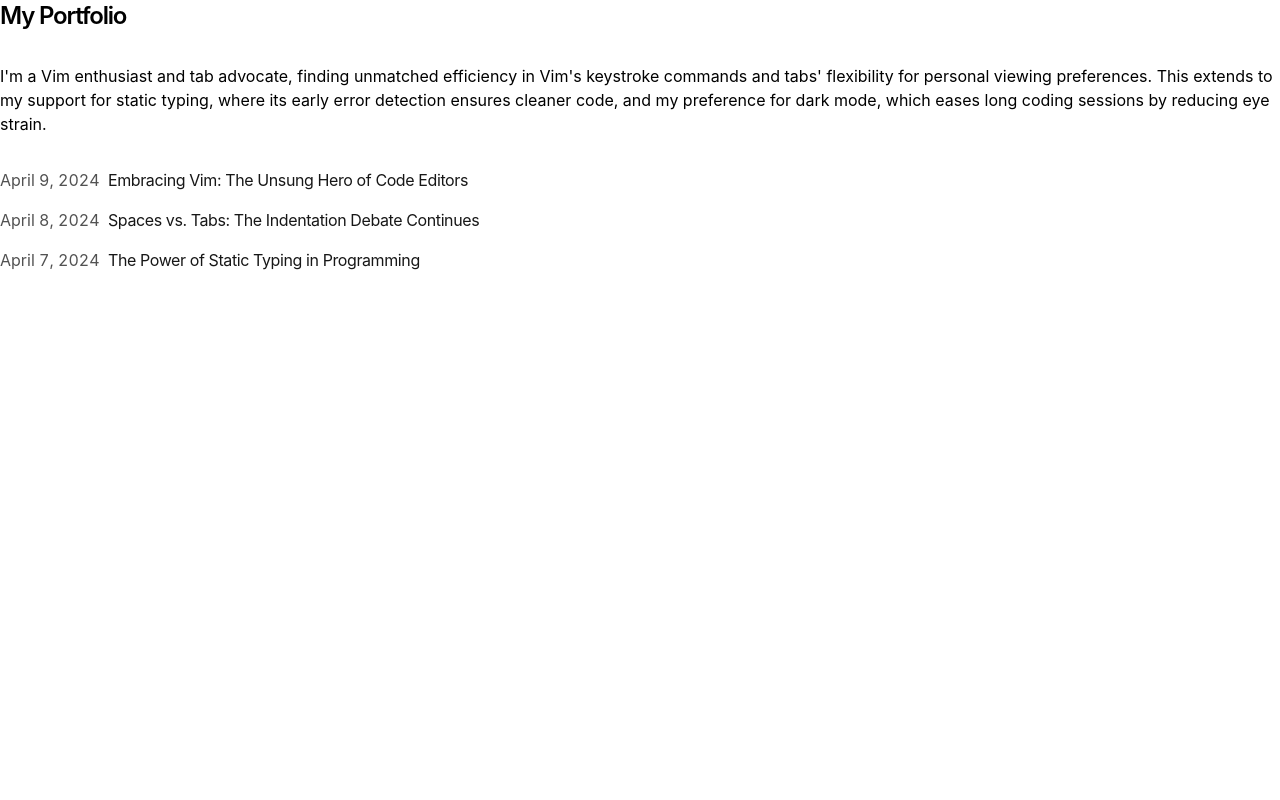
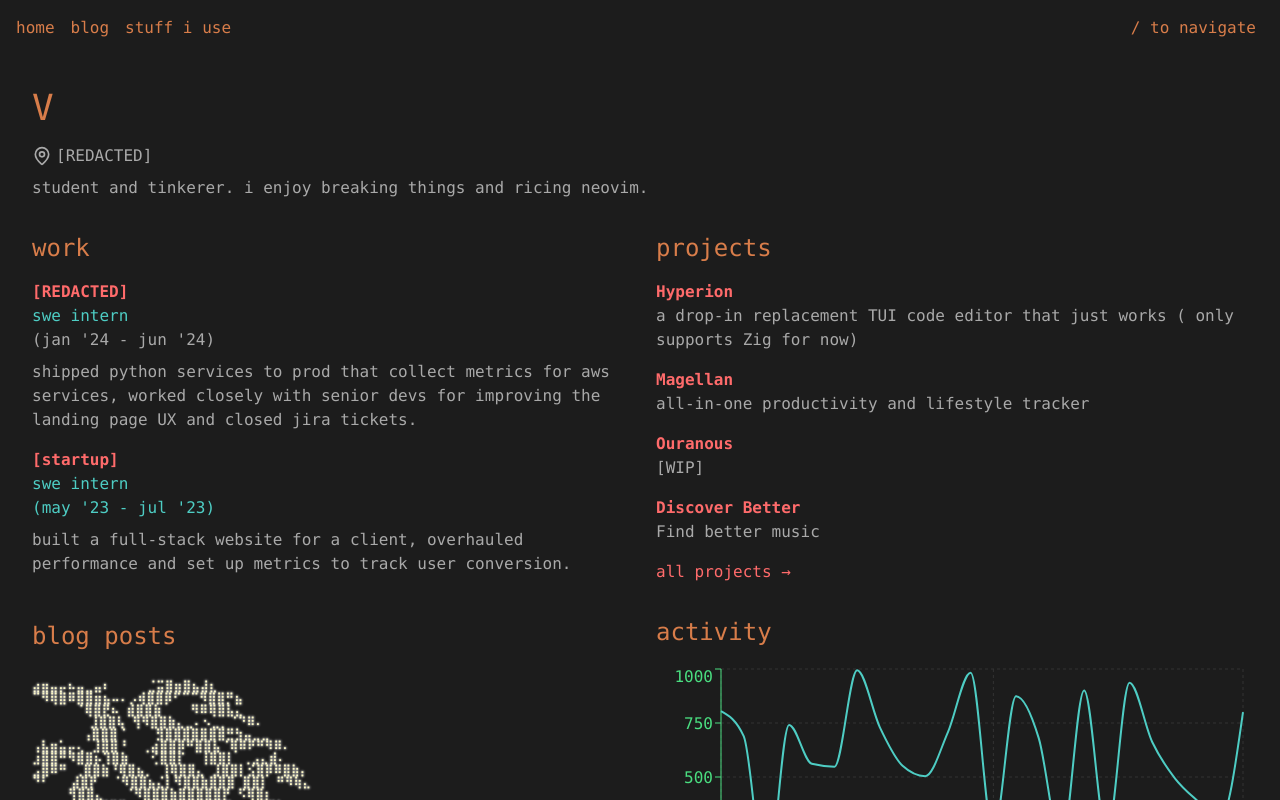
Before and after one commit to covixx/Portfolio, a Next.js app: page / in a window 1280 px wide. Shown: the top 800 px of the page. Built offline with nearby package versions, Linux system fonts and the light colour scheme.

Commit message:
please god work

```diff
--- a/app/page.tsx
+++ b/app/page.tsx
@@ -1,21 +1,209 @@
-import { BlogPosts } from 'app/components/posts'
+"use client"
 
-export default function Page() {
+import { useState, useEffect } from 'react'
+import { Command } from 'cmdk'
+import { Home, FileText, Film, Twitter, Github, MapPinIcon, ArrowUpDown,LinkedinIcon, LaptopMinimal } from 'lucide-react'
+
+import { MdKeyboardReturn } from 'react-icons/md'
+import UsageStatsDashboard from './usagestats'
+import AsciiArt from './noblogs'
+export default function Component() {
+   const [open, setOpen] = useState(false);
+    const [selectedIndex, setSelectedIndex] = useState(0);
+
+    const items = [
+      { value: "home", label: "home", icon: Home },
+      { value: "blog", label: "blog", icon: FileText },
+      { value: "stuff i use", label: "stuff i use", icon: Film },
+      { value: "twitter", label: "twitter", icon: Twitter },
+      { value: "github", label: "github", icon: Github },
+      { value: "leetcode", label: "leetcode", icon: LaptopMinimal },
+      { value: "linkedin", label: "linkedin", icon: LinkedinIcon },
+    ];
+
+    const handleSelect = (value: string) => {
+      switch (value) {
+        case "home":
+          window.location.href = "/";
+          break;
+        case "blog":
+          window.location.href = "/blog";
+          break;
+        case "stuff i use":
+          window.location.href = "/uses";
+          break;
+        case "twitter":
+          window.open("https://x.com/covix2772", "_blank");
+          break;
+        case "github":
+          window.open("https://github.com/covixx", "_blank");
+          break;
+        case "leetcode":
+          window.open("https://leetcode.com/u/sirbauderlaire/", "_blank");
+          break;
+        case "linkedin":
+          window.open("https://www.linkedin.com", "_blank");
+          break;
+      }
+      setOpen(false);
+    };
+
+    useEffect(() => {
+      const down = (e: KeyboardEvent) => {
+        if (e.key === "/") {
+          e.preventDefault();
+          setOpen((open) => !open);
+          setSelectedIndex(0);
+        }
+
+        if (open) {
+          if (e.key === "ArrowDown") {
+            e.preventDefault();
+            setSelectedIndex((prevIndex) =>
+              prevIndex === items.length - 1 ? 0 : prevIndex + 1
+            );
+          } else if (e.key === "ArrowUp") {
+            e.preventDefault();
+            setSelectedIndex((prevIndex) =>
+              prevIndex === 0 ? items.length - 1 : prevIndex - 1
+            );
+          } else if (e.key === "Enter") {
+            handleSelect(items[selectedIndex].value);
+          }
+        }
+      };
+
+      document.addEventListener("keydown", down);
+      return () => document.removeEventListener("keydown", down);
+    }, [open, selectedIndex]);
+
+
   return (
-    <section>
-      <h1 className="mb-8 text-2xl font-semibold tracking-tighter">
-        My Portfolio
-      </h1>
-      <p className="mb-4">
-        {`I'm a Vim enthusiast and tab advocate, finding unmatched efficiency in
-        Vim's keystroke commands and tabs' flexibility for personal viewing
-        preferences. This extends to my support for static typing, where its
-        early error detection ensures cleaner code, and my preference for dark
-        mode, which eases long coding sessions by reducing eye strain.`}
-      </p>
-      <div className="my-8">
-        <BlogPosts />
-      </div>
-    </section>
+    <div className="min-h-screen bg-[#1c1c1c] text-[#a9a9a9] font-mono">
+      <header className="p-4 flex justify-between items-center">
+        <nav>
+          <ul className="flex space-x-4">
+            <li><a href="#" className="text-[#d87d4a]">home</a></li>
+            <li><a href="#" className="text-[#d87d4a]">blog</a></li>
+            <li><a href="#" className="text-[#d87d4a]">stuff i use</a></li>
+          </ul>
+        </nav>
+        <div className="flex space-x-2">
+          <span className="text-[#d87d4a]">/ to navigate</span>
+          <span className="text-[#d87d4a]"></span>
+        </div>
+      </header>
+
+      <main className="p-8">
+        <h1 className="text-4xl text-[#d87d4a] mb-4">V</h1>
+        <p className="mb-2 ">  <span className="flex items-center">
+            <MapPinIcon size={20} className="mr-1" /> [REDACTED]
+          </span></p>
+        <b className="mb-4 font-thin"></b>
+        <p className="mb-8">student and tinkerer. i enjoy breaking things and ricing neovim.</p>
+
+        <div className="grid md:grid-cols-2 gap-8">
+          <div>
+            <h2 className="text-2xl text-[#d87d4a] mb-4">work</h2>
+            <div className="space-y-4">
+              <div>
+                <h3 className="text-[#ff6b6b] font-bold">[REDACTED]</h3>
+                <p className="text-[#4ecdc4]">swe intern</p>
+                <p className="text-[##295052]">(jan &apos;24 - jun &apos;24)</p>
+                <p className="mt-2">
+                  shipped python services to prod that collect metrics for aws services, worked closely with senior devs for improving the landing page UX and closed jira tickets.
+                </p>
+              </div>
+              <div>
+                <h3 className="text-[#ff6b6b] font-bold">[startup]</h3>
+                <p className="text-[#4ecdc4]">swe intern</p>
+                <p className="text-[#4ecdc4]">(may &apos;23 - jul &apos;23)</p>
+                <p className="mt-2">
+                  built a full-stack website for a client, overhauled performance and set up metrics to track user conversion.
+                </p>
+              </div>
+            </div>
+          </div>
+          <div>
+            <h2 className="text-2xl text-[#d87d4a] mb-4">projects</h2>
+            <div className="space-y-4">
+              <div>
+                <h3 className="text-[#ff6b6b] font-bold" ><a href="https://github.com/covixx/Hyperion" className="text-[#ff6b6b] ">Hyperion</a></h3>
+                <p>
+                  a drop-in replacement TUI code editor that just works ( only supports Zig for now)
+                </p>
+              </div>
+              <div>
+                <h3 className="text-[#ff6b6b] font-bold"><a href="https://github.com/covixx/Magellan" className="text-[#ff6b6b] ">Magellan</a></h3>
+                <p>
+                  all-in-one productivity and lifestyle tracker
+                </p>
+              </div>
+              <div>
+                <h3 className="text-[#2c5557] font-bold"><a href="https://github.com/covixx/Magellan" className="text-[#ff6b6b] ">Ouranous</a></h3>
+                <p>
+                  [WIP]
+                </p>
+              </div>
+              <div>
+                <h3 className="text-[#2c5557] font-bold"><a href="https://github.com/covixx/Magellan" className="text-[#ff6b6b] ">Discover Better</a></h3>
+                <p>
+                  Find better music
+                </p>
+              </div>
+              <div className='space-y-4'></div><a href="https://github.com/covixx?tab=repositories" className="text-[#ff6b6b] ">all projects →</a>
+            </div>
+          </div>
+        </div>
+
+        <div className="grid md:grid-cols-2 gap-8">
+          <AsciiArt />
+          <UsageStatsDashboard />
+        </div>
+      </main>
+
+      <footer className="p-4 flex justify-center space-x-4">
+        <a href="https://github.com/covixx" className="text-[#d87d4a]">github</a>
+        <a href="https://x.com/covix2772" className="text-[#d87d4a]">twitter</a>
+        <a href="https://leetcode.com/u/sirbauderlaire/" className="text-[#d87d4a]">leetcode</a>
+      </footer>
+
+      <Command.Dialog
+        open={open}
+        onOpenChange={setOpen}
+        label="Global Command Menu"
+        className="fixed top-1/2 left-1/2 transform -translate-x-1/2 -translate-y-1/2 w-[90vw] max-w-[640px] bg-[#2c2c2c] rounded-lg shadow-lg border border-[#d87d4a] font-mono"
+      >
+        <div className="border-[#d87d4a] border rounded-lg p-1 m-2">
+          <Command.Input
+            placeholder="type something..."
+            className="w-full bg-transparent text-[#a9a9a9] p-2 outline-none placeholder-[#5c5c5c]"
+          />
+        </div>
+        <Command.List className="p-2 space-y-1">
+          {items.map((item, index) => (
+            <Command.Item
+              key={item.value}
+              value={item.value}
+              onSelect={handleSelect}
+              className={`p-2 flex items-center space-x-3 text-[#a9a9a9] hover:bg-[#3c3c3c] rounded ${
+                selectedIndex === index ? "bg-[#3c3c3c]" : ""
+              }`}
+            >
+              <item.icon size={16} />
+              <span>{item.label}</span>
+            </Command.Item>
+          ))}
+        </Command.List>
+        <div className="p-2 flex justify-end space-x-2 text-[#5c5c5c] text-sm">
+          <span className="flex items-center">
+            <ArrowUpDown size={12} className="mr-1" /> to navigate
+          </span>
+          <span className="flex items-center">
+            <MdKeyboardReturn size={12} className="mr-1" /> to confirm
+          </span>
+        </div>
+      </Command.Dialog>
+    </div>
   )
 }
--- a/app/usagestats.tsx
+++ b/app/usagestats.tsx
@@ -1,8 +1,16 @@
 import React from 'react';
 import { LineChart, Line, XAxis, YAxis, CartesianGrid, Tooltip, ResponsiveContainer } from 'recharts';
+type UsageData = {
+  time: string;
+  keypresses: number;
+  mouseMovement: number;
+  middleClicks: number;
+  rightClicks: number;
+  leftClicks: number;
+};
 
 const generateData = () => {
-  const data = [];
+  const data: UsageData[] = [];
   const startTime = new Date(2024, 0, 1, 15, 0, 0); // Start at 3:00 PM
   for (let i = 0; i < 360; i += 15) { // 72 data points (every 15 minutes for 18 hours)
     const time = new Date(startTime.getTime() + i * 60000);
--- a/package.json
+++ b/package.json
@@ -12,12 +12,16 @@
     "@types/react-dom": "18.2.19",
     "@vercel/analytics": "^1.1.3",
     "@vercel/speed-insights": "^1.0.9",
+    "cmdk": "^1.0.0",
     "geist": "1.2.2",
-    "next": "canary",
+    "lucide-react": "^0.447.0",
+    "next": "14.2.13",
     "next-mdx-remote": "^4.4.1",
     "postcss": "^8.4.35",
     "react": "18.2.0",
     "react-dom": "18.2.0",
+    "react-icons": "^5.3.0",
+    "recharts": "^2.12.7",
     "sugar-high": "^0.6.0",
     "tailwindcss": "4.0.0-alpha.13",
     "typescript": "5.3.3"
```
Also changed, not shown: 2 other files (tests, documents, lock files or other folders).
